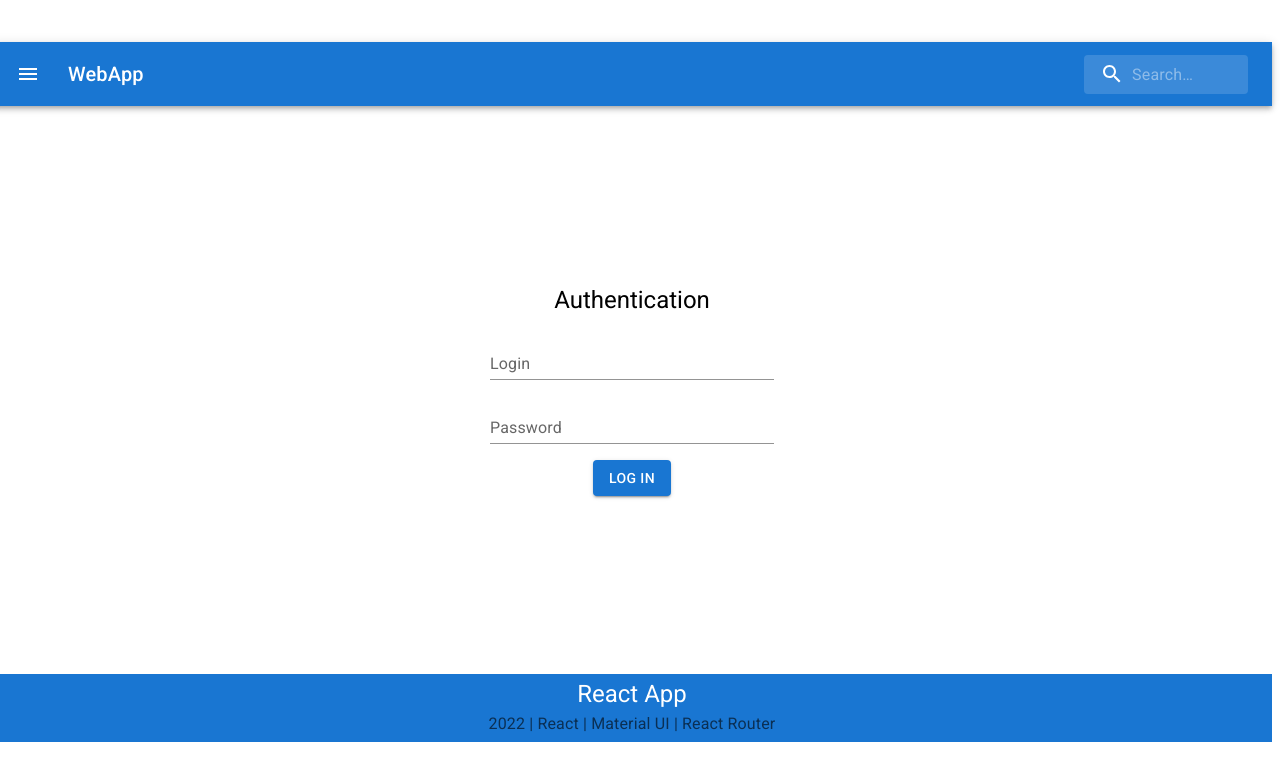
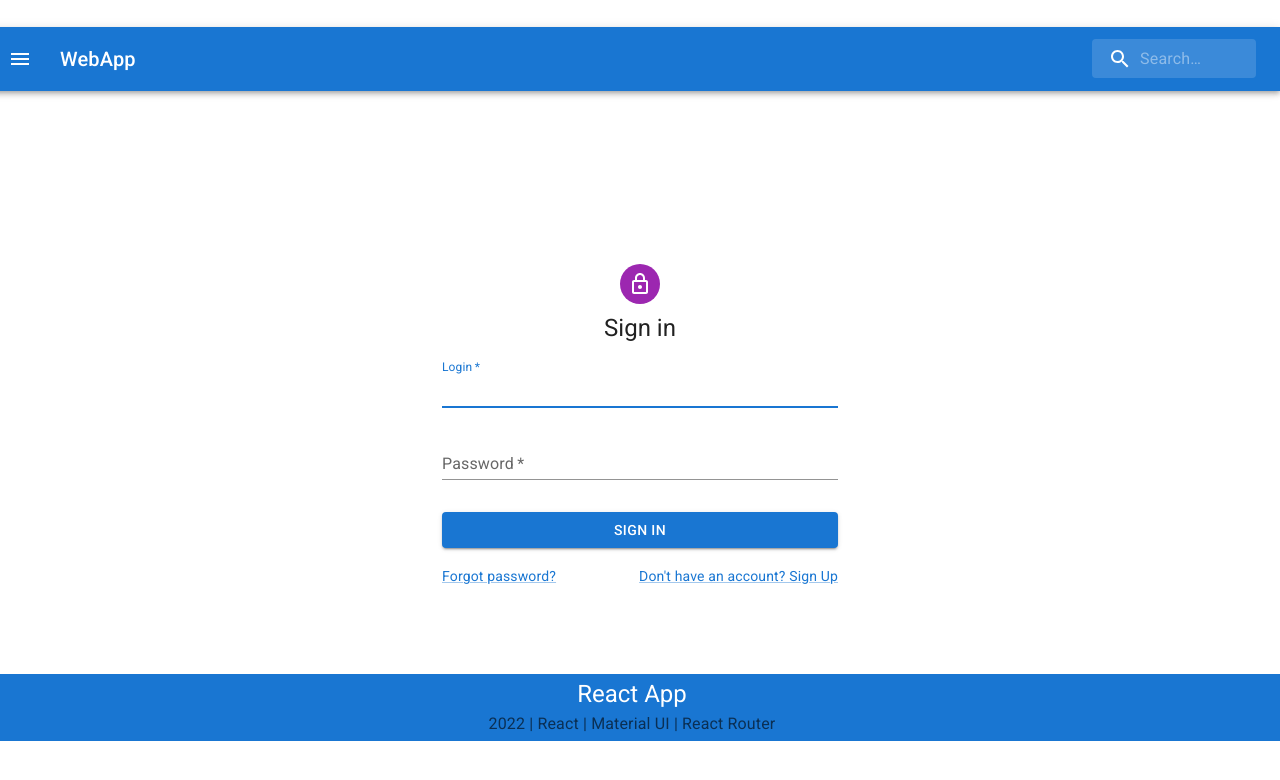
Before and after one commit to kristinoo/WebApplication1, a React (Create React App) app in the folder WebApplication1/client/: page / in a window 1280 px wide. Shown: the top 780 px of the page. Built offline with nearby package versions, Linux system fonts and the light colour scheme.

Commit message:
AuthenticationForm front

```diff
--- a/WebApplication1/client/src/components/AuthenticationForm.tsx
+++ b/WebApplication1/client/src/components/AuthenticationForm.tsx
@@ -6,6 +6,12 @@
 import AuthInput from "../objects/AuthInput";
 import React from "react";
 import authRepository from "../repositories/AuthRepository";
+import Avatar from '@mui/material/Avatar';
+import CssBaseline from '@mui/material/CssBaseline';
+import Link from '@mui/material/Link';
+import LockOutlinedIcon from '@mui/icons-material/LockOutlined';
+import Container from '@mui/material/Container';
+import { createTheme, ThemeProvider } from '@mui/material/styles';
 
 
 const AuthenticationForm = () => {
@@ -28,43 +34,78 @@
             });
     }
 
+    const theme = createTheme();
 
     return (
+        <ThemeProvider theme={theme}>
+            <Container component="main" maxWidth="xs">
+                <CssBaseline />
                 <Box
                     sx={{
-                width: 550,
-                height: 350,
-                backgroundColor: "white",
-                borderRadius: "15px"
+                        marginTop: 8,
+                        display: 'flex',
+                        flexDirection: 'column',
+                        alignItems: 'center',
                     }}
                 >
-            <Grid
-                sx={{
-                    width: 550,
-                    height: 350
-                }}
-                container
-                spacing={2}
-                direction="column"
-                alignItems="center"
-                justifyContent="center">
-                <Grid item>
-                    <Typography variant="h5">
-                        Authentication
+                    <Avatar sx={{ m: 1, bgcolor: 'secondary.main' }}>
+                        <LockOutlinedIcon />
+                    </Avatar>
+                    <Typography component="h1" variant="h5">
+                        Sign in
                     </Typography>
-                </Grid>
-                <Grid item width={300}>
-                    <TextField id="standard-basic" label="Login" variant="standard" fullWidth inputRef={loginRef} />
-                </Grid>
-                <Grid item width={300}>
-                    <TextField id="standard-basic" label="Password" variant="standard" fullWidth type="password" inputRef={passwordRef} />
+                    <Box>
+
+                        <TextField
+                            id="standard-basic"
+                            label="Login"
+                            variant="standard"
+                            fullWidth
+                            inputRef={loginRef}
+                            margin="normal"
+                            required
+                            name="login"
+                            autoComplete="login"
+                            autoFocus
+                        />
+                        <TextField
+                            id="standard-basic"
+                            label="Password"
+                            variant="standard"
+                            fullWidth type="password"
+                            inputRef={passwordRef}
+                            margin="normal"
+                            required
+                            name="password"
+                            autoComplete="current-password"
+                        />
+
+                        <Button
+                            onClick={handleLogin}
+                            variant="contained"
+                            type="submit"
+                            fullWidth
+                            sx={{ mt: 3, mb: 2 }}
+                        >
+                            Sign In
+                        </Button>
+                        <Grid container>
+                            <Grid item xs>
+                                <Link href="#" variant="body2">
+                                    Forgot password?
+                                </Link>
                             </Grid>
                             <Grid item>
-                    <Button onClick={handleLogin} variant="contained">Log in</Button>
+                                <Link href="#" variant="body2">
+                                    {"Don't have an account? Sign Up"}
+                                </Link>
                             </Grid>
                         </Grid>
                     </Box>
-    )
+                </Box>
+            </Container>
+        </ThemeProvider>
+    );
 }
 
 export default AuthenticationForm;
```
Lines whose indentation alone changed are shown as unchanged.
